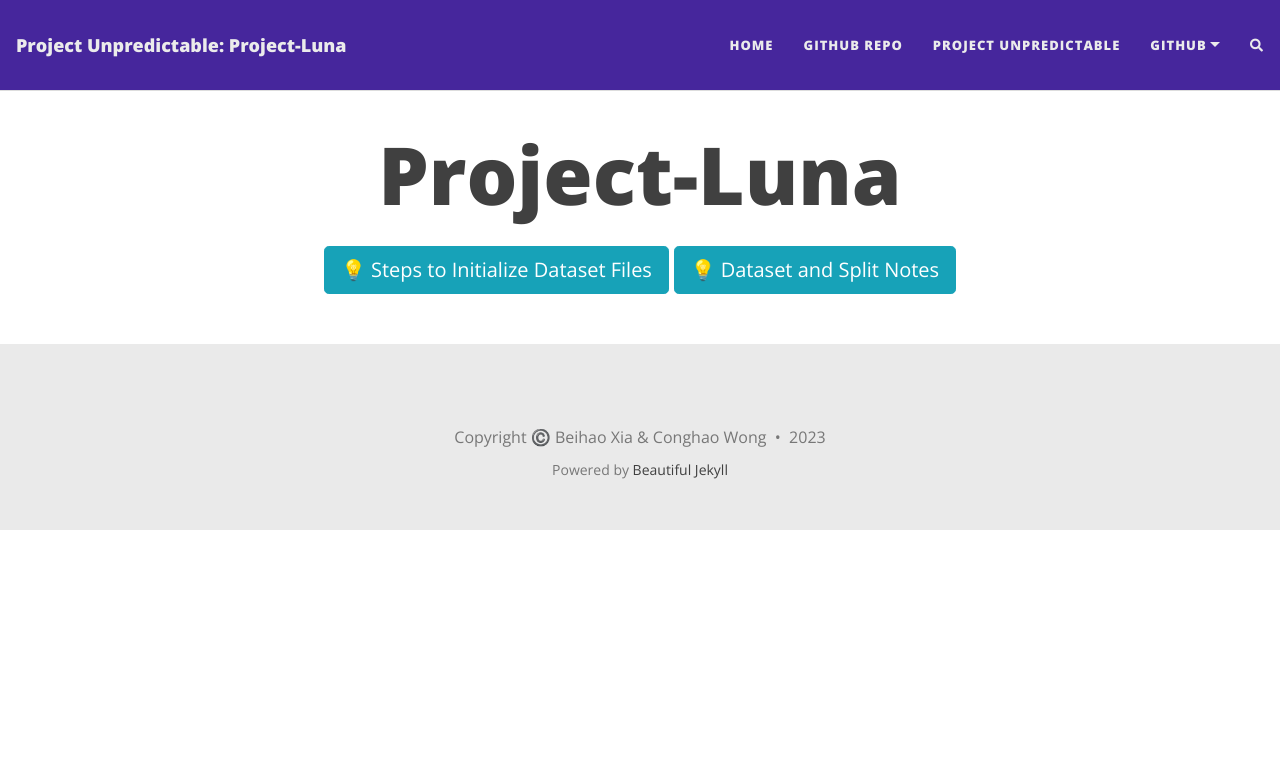
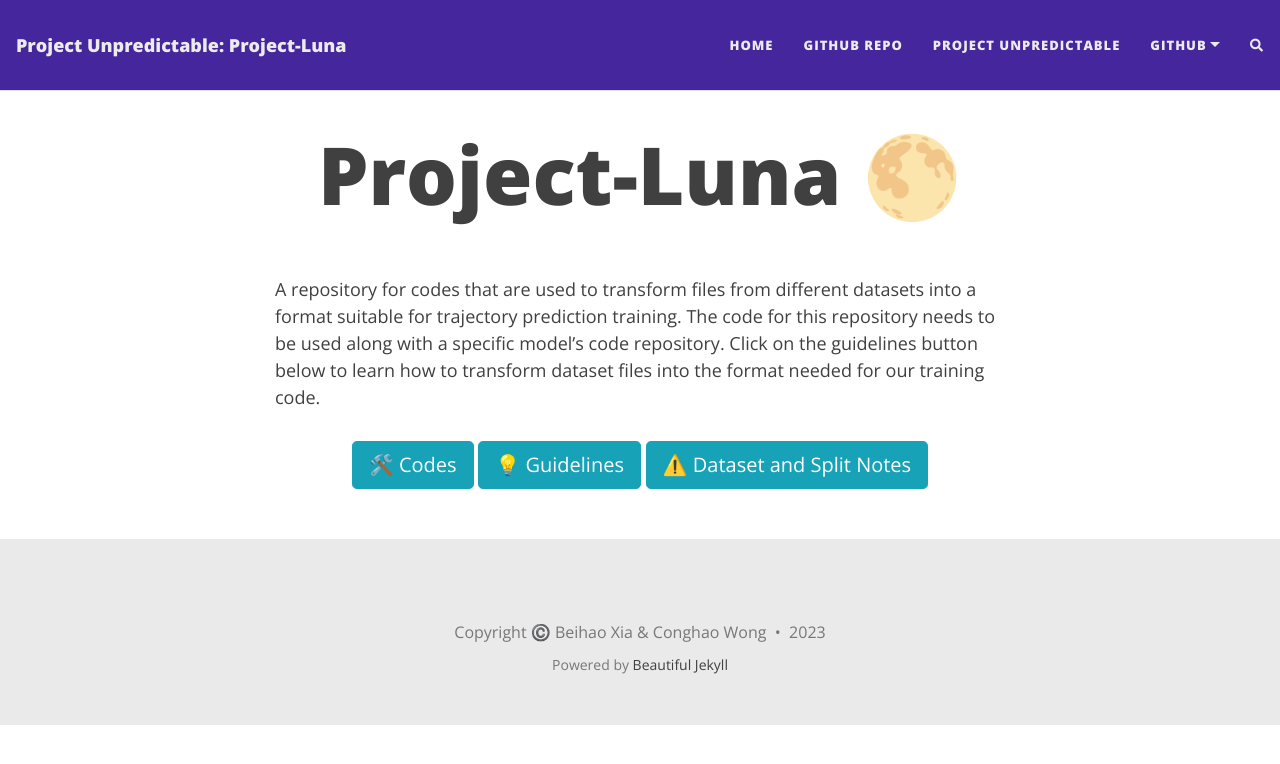
Before and after one commit to cocoon2wong/Project-Luna, a Jekyll site: the page built from index.md, in a window 1280 px wide. Shown: the top 764 px of the page. Built offline with Jekyll 4.4.1, drawn with Linux system fonts in a browser that asks for light colours; nearby versions of some CDN libraries; comment, search, counter and statistics services are not loaded.

Commit message:
update homepage

```diff
--- a/index.md
+++ b/index.md
@@ -1,6 +1,6 @@
 ---
 layout: page
-title: Project-Luna
+title: Project-Luna 🌕
 # subtitle: The basic setup steps to obtain dataset files used in this project
 # cover-img: /assets/img/2022-03-03/cat.jpeg
 # tags: [guidelines]
@@ -18,7 +18,12 @@ comments: true
 
 <link rel="stylesheet" type="text/css" href="/assets/css/user.css">
 
+A repository for codes that are used to transform files from different datasets into a format suitable for trajectory prediction training.
+The code for this repository needs to be used along with a specific model's code repository.
+Click on the guidelines button below to learn how to transform dataset files into the format needed for our training code.
+
 <div style="text-align: center;">
-    <a class="btn btn-info btn-lg" href="/Project-Luna/howToUse">💡 Steps to Initialize Dataset Files</a>
-    <a class="btn btn-info btn-lg" href="/Project-Luna/notes">💡 Dataset and Split Notes</a>
+    <a class="btn btn-info btn-lg" href="https://github.com/cocoon2wong/Project-Luna">🛠️ Codes</a>
+    <a class="btn btn-info btn-lg" href="/Project-Luna/howToUse">💡 Guidelines</a>
+    <a class="btn btn-info btn-lg" href="/Project-Luna/notes">⚠️ Dataset and Split Notes</a>
 </div>
```
Also changed, not shown: other parts of index.md (+1 -1 lines), howToUse.md (+4 -1 lines).
